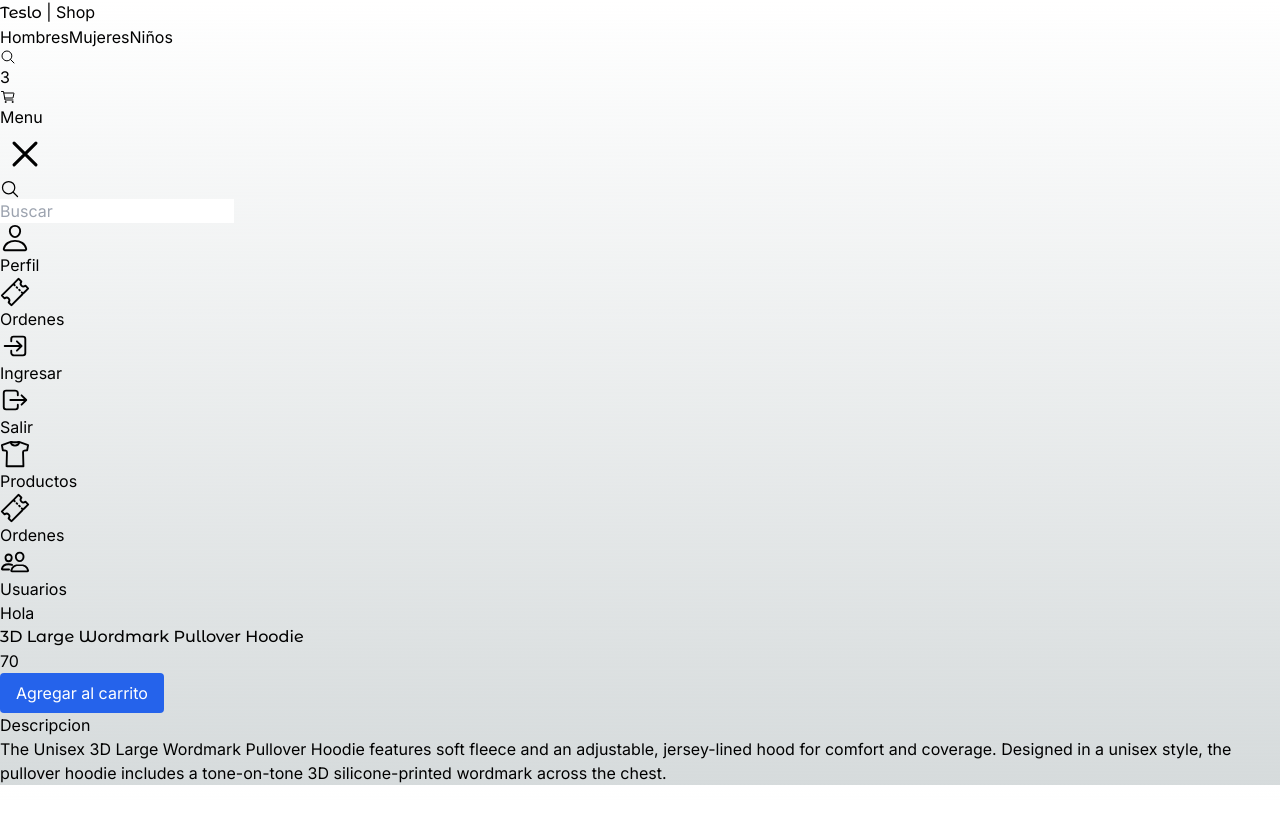
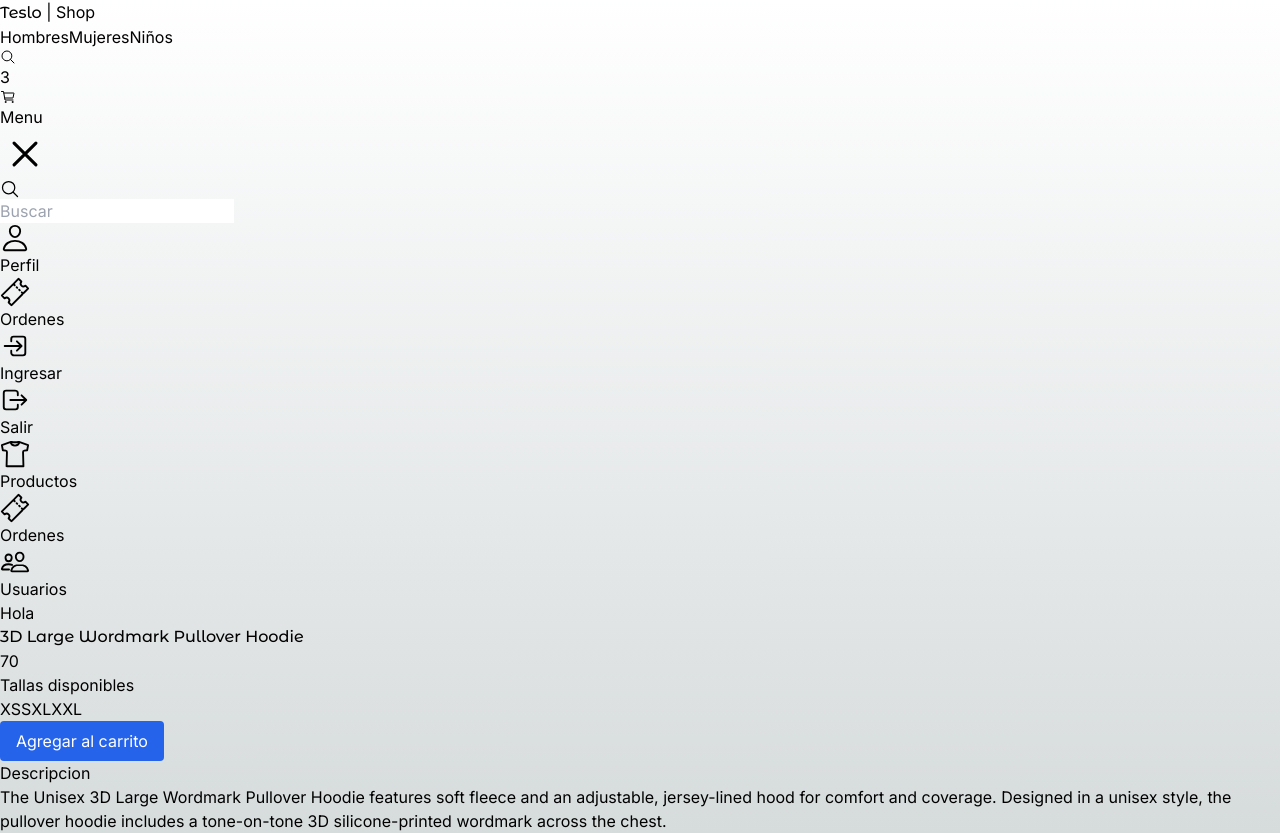
Before and after one commit to Andredy-00/TesloShop, a Next.js app: page /product/3d_large_wordmark_pullover_hoodie in a window 1280 px wide. Before the commit the page ends 800 px from the top, so only its background shows below. Built offline with nearby package versions, Linux system fonts and the light colour scheme.

Commit message:
Selector de tallas

```diff
--- a/src/app/(shop)/product/[slug]/page.tsx
+++ b/src/app/(shop)/product/[slug]/page.tsx
@@ -1,3 +1,4 @@
+import { SizeSelector } from "@/components";
 import { titleFont } from "@/config/fonts";
 import { initialData } from "@/seed/seed";
 import { notFound } from "next/navigation";
@@ -29,6 +30,10 @@ export default function ({ params }: Props) {
         <p className="text-lg mb-5">{product.price}</p>
 
         {/* Selector de Tallas */}
+        <SizeSelector
+          selectedSize={product.sizes[0]}
+          availableSizes={product.sizes}
+        />
 
         {/* Selector de cantidad */}
 
--- a/src/components/index.ts
+++ b/src/components/index.ts
@@ -1,6 +1,8 @@
 
 export * from './products/product-grid/ProductGrid';
 export * from './products/product-grid/ProductGridIteam';
+
+export * from './product/size-selector/SizeSelector';
 
 export * from './ui/top-menu/TopMenu';
 export * from './ui/not-found/PageNotFound';
--- /dev/null
+++ b/src/components/product/size-selector/SizeSelector.tsx
@@ -0,0 +1,30 @@
+import type { Size } from "@/components/interfaces";
+import clsx from "clsx";
+
+interface Props {
+  selectedSize: Size;
+  availableSizes: Size[];
+}
+
+export const SizeSelector = ({ selectedSize, availableSizes }: Props) => {
+  return (
+    <div className="my-5">
+      <h3 className="font-bold mb-4">Tallas disponibles</h3>
+
+      <div className="flex">
+        {
+            availableSizes.map( size => (
+                <button key={size} className={clsx(
+                    "mx-2 hover:underline text-lg",
+                    {
+                        "underline": selectedSize === size
+                    }
+                )}>
+                    {size}
+                </button>
+            ))
+        }
+      </div>
+    </div>
+  );
+};
```
